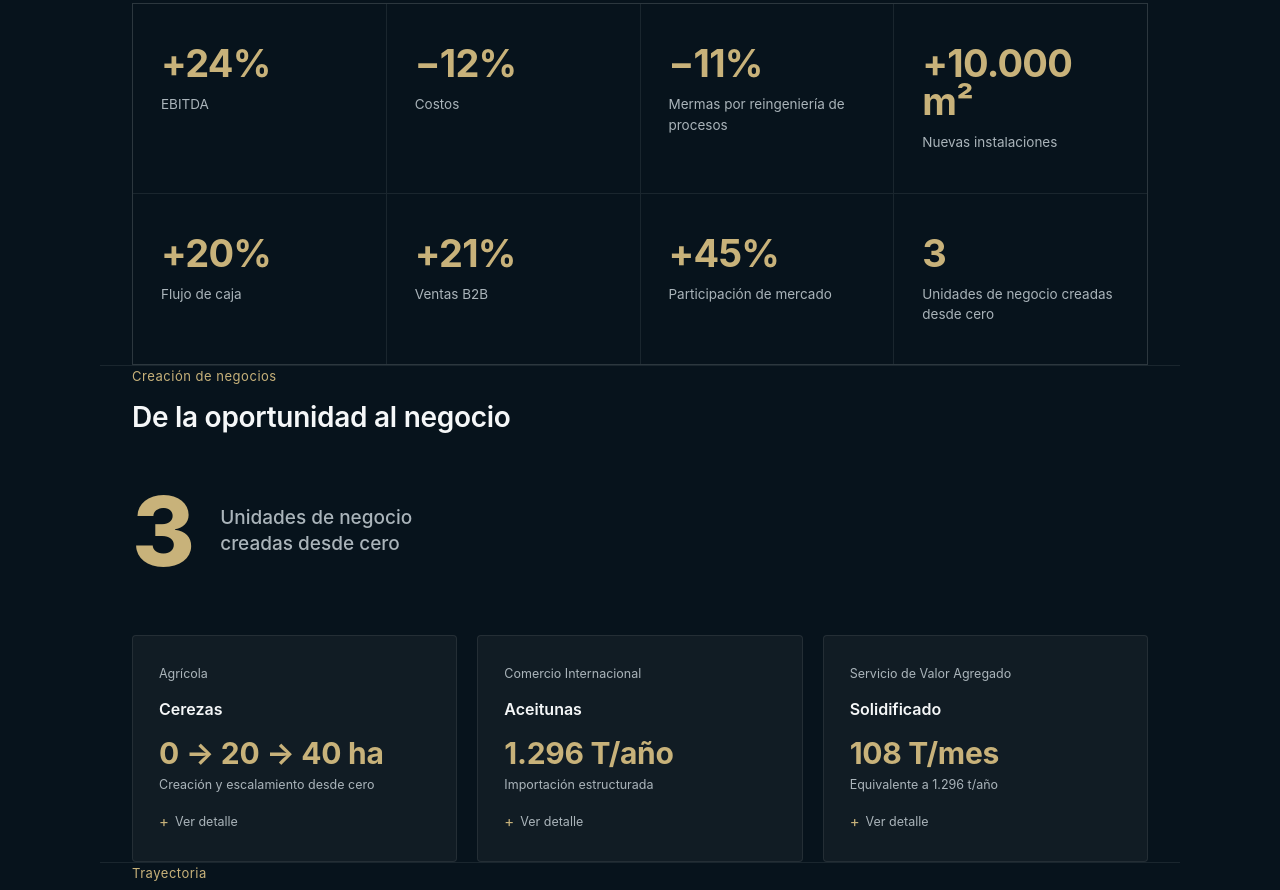
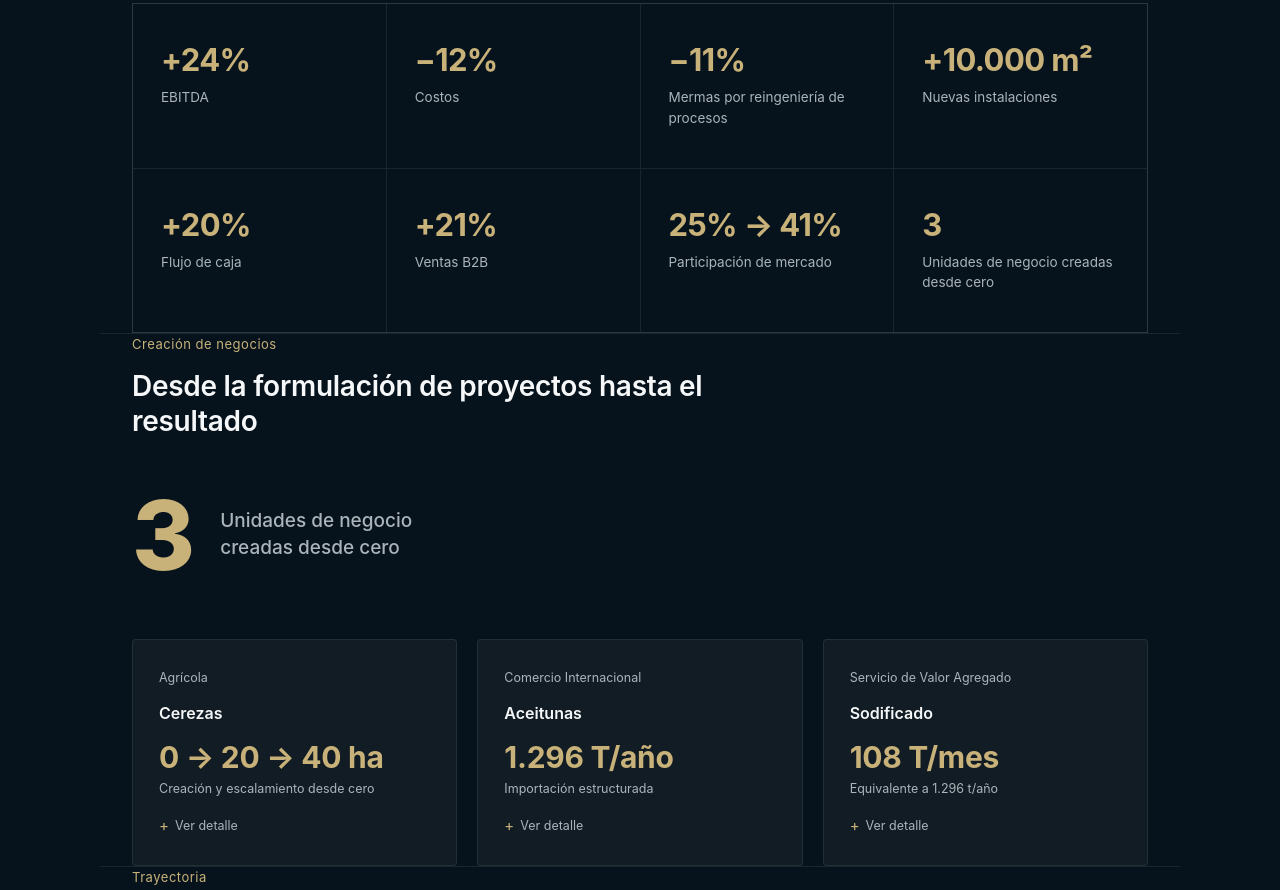
Before and after one commit to andresriverfuentes-tech/andresriverfuentes-tech.github.io, a plain HTML site: page index.html in a window 1280 px wide. Shown: the part 1845-2735 px from the top of the page. Drawn offline with Linux system fonts and the light colour scheme.

Commit message:
nuevo index

```diff
--- a/index.html
+++ b/index.html
@@ -91,7 +91,7 @@ h2.section-title{font-size:clamp(19.6px,2.38vw,28px);font-weight:600;letter-spac
 @media (max-width:640px){.escala-stat .n--text{font-size:20px}}
 .results-grid{display:grid;grid-template-columns:repeat(4,1fr);gap:1px;background:var(--line);border:1px solid var(--line)}
 .result-card{background:var(--bg);padding:40px 28px}
-.result-card .num{font-size:clamp(30px,3vw,38px);font-weight:700;color:var(--gold);letter-spacing:-.02em;line-height:1;margin-bottom:12px}
+.result-card .num{font-size:clamp(24px,2.5vw,31px);white-space:nowrap;font-weight:700;color:var(--gold);letter-spacing:-.02em;line-height:1;margin-bottom:12px}
 .result-card .lab{font-size:13.5px;color:var(--text-soft);line-height:1.5;font-weight:400}
 .creation-headline{display:flex;align-items:center;gap:28px;margin-bottom:56px}
 .creation-headline .big-num{font-size:clamp(64px,8vw,96px);font-weight:800;color:var(--gold);line-height:1;letter-spacing:-.03em}
@@ -206,7 +206,7 @@ nav.links.mobile-open button.navbtn:last-child,nav.links.mobile-open a.navbtn:la
         <div class="escala-grid">
           <div class="escala-stat"><span class="n">6</span><span class="l">Unidades de negocio</span></div>
           <div class="escala-stat"><span class="n">3</span><span class="l">Razones sociales</span></div>
-          <div class="escala-stat"><span class="n">P&L</span><span class="l">EBITDA · presupuesto · caja</span></div>
+          <div class="escala-stat"><span class="n n--text">P&amp;L y EBITDA</span><span class="l">Rentabilidad y Potencial</span></div>
           <div class="escala-stat"><span class="n n--text">End-to-End</span><span class="l">Dirección integral del negocio</span></div>
         </div>
       </div>
@@ -223,14 +223,14 @@ nav.links.mobile-open button.navbtn:last-child,nav.links.mobile-open a.navbtn:la
       <div class="result-card"><div class="num">+10.000 m²</div><div class="lab">Nuevas instalaciones</div></div>
       <div class="result-card"><div class="num">+20%</div><div class="lab">Flujo de caja</div></div>
       <div class="result-card"><div class="num">+21%</div><div class="lab">Ventas B2B</div></div>
-      <div class="result-card"><div class="num">+45%</div><div class="lab">Participación de mercado</div></div>
+      <div class="result-card"><div class="num">25% → 41%</div><div class="lab">Participación de mercado</div></div>
       <div class="result-card"><div class="num">3</div><div class="lab">Unidades de negocio creadas desde cero</div></div>
     </div>
   </section>
 
   <section class="wrap" id="creacion">
     <p class="eyebrow reveal">Creación de negocios</p>
-    <h2 class="section-title reveal">De la oportunidad al negocio</h2>
+    <h2 class="section-title reveal">Desde la formulación de proyectos hasta el resultado</h2>
     <div class="creation-headline reveal">
       <span class="big-num">3</span>
       <p class="big-label">Unidades de negocio<br>creadas desde cero</p>
@@ -260,12 +260,12 @@ nav.links.mobile-open button.navbtn:last-child,nav.links.mobile-open a.navbtn:la
       </button>
       <button class="biz-card" data-biz>
         <div class="cat">Servicio de Valor Agregado</div>
-        <h3>Solidificado</h3>
+        <h3>Sodificado</h3>
         <div class="metric">108 T/mes</div>
         <div class="metric-sub">Equivalente a 1.296 t/año</div>
         <div class="expand-hint"><span class="plus">+</span> Ver detalle</div>
         <div class="biz-body">
-          <p>Implementé una sala de solidificado con capacidad de 108 toneladas mensuales (1.296 t/año), entre las de mayor volumen del mercado nacional.</p>
+          <p>Implementé una sala de sodificado con capacidad de 108 toneladas mensuales (1.296 t/año), entre las de mayor volumen del mercado nacional.</p>
           <p>Lideré el proyecto end-to-end, desde la evaluación técnica hasta la puesta en marcha, creando un nuevo servicio B2B de valor agregado y una nueva fuente de ingresos.</p>
         </div>
       </button>
@@ -329,7 +329,7 @@ nav.links.mobile-open button.navbtn:last-child,nav.links.mobile-open a.navbtn:la
       </div>
       <div class="comp-card">
         <h3>Operaciones & excelencia operacional</h3>
-        <p>Gerencia de planta · Productividad · Capacidad instalada · Lean Manufacturing · Optimización de procesos · Continuidad operacional · Calidad · KPIs operacionales</p>
+        <p>Gerencia de planta · Productividad · Capacidad instalada · Lean Manufacturing · Optimización de procesos · Continuidad operacional · Calidad e Inocuidad (HACCP y BRC) · KPIs operacionales</p>
       </div>
       <div class="comp-card">
         <h3>Supply Chain E2E</h3>
```
